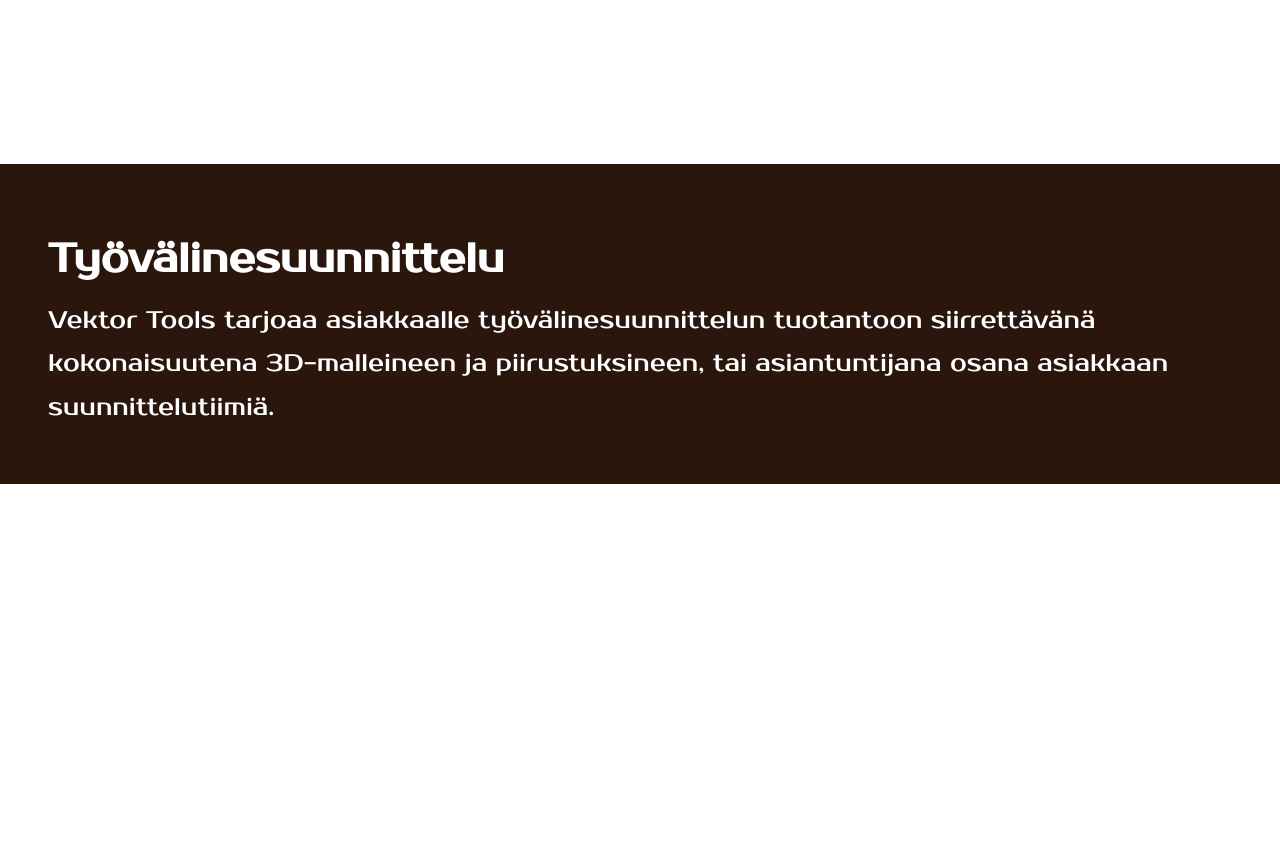
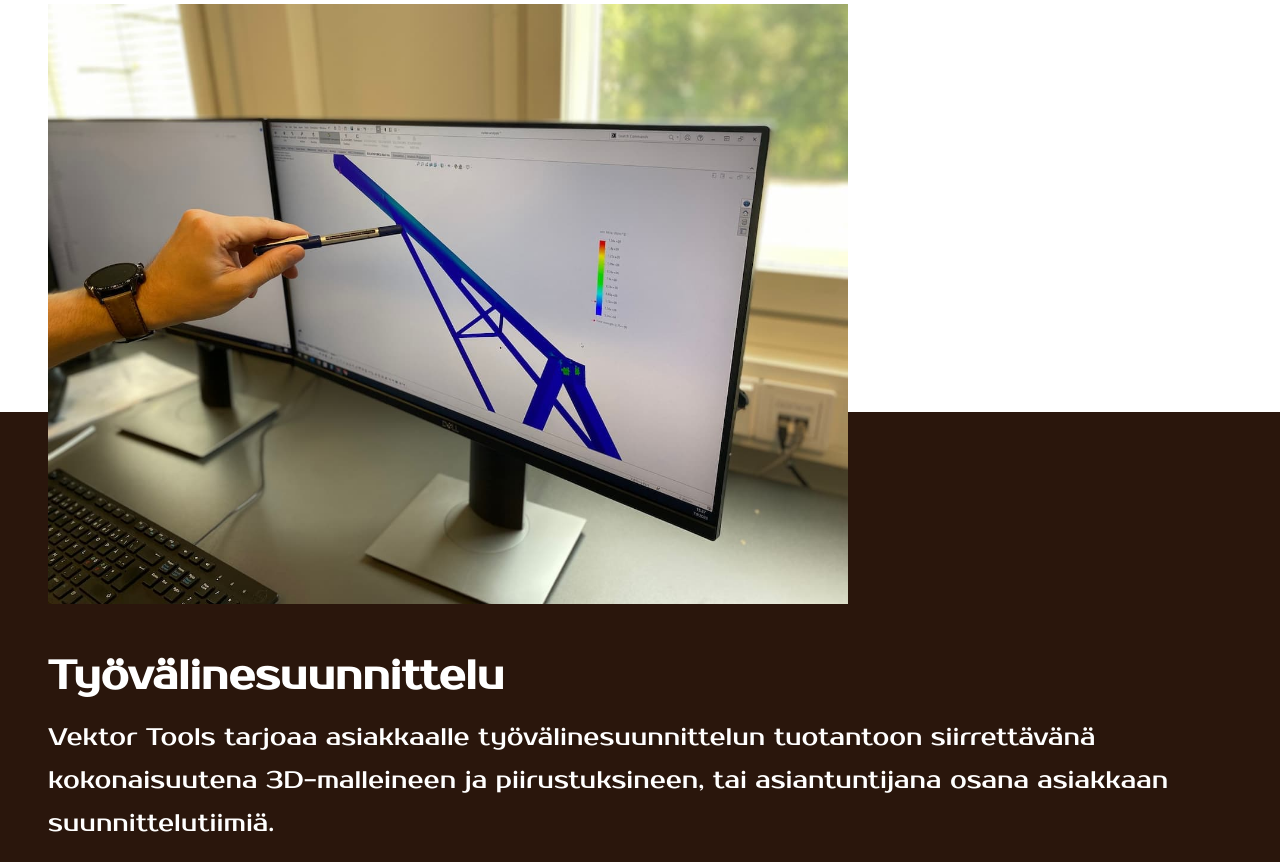
Before and after one commit to juhanapurtsi/Firman-domain, a plain HTML site: page index.html in a window 1280 px wide. Shown: the part 585-1447 px from the top of the page. Before the commit the page ends 1069 px from the top, so only its background shows below. Drawn offline with Linux system fonts and the light colour scheme.

Commit message:
Add frontpage image.

```diff
--- a/index.html
+++ b/index.html
@@ -72,13 +72,17 @@
   </section>
 
   <!-- Kuvaus-elementti -->
-  <section class="bio">
+  <section class="bio-wrapper">
+    <img class="landing-image" src="public/etusivukuva.jpg" alt="" />
+    <div class="bio">
       <div>
         <h3>Työvälinesuunnittelu</h3>
         <p>
-        Vektor Tools tarjoaa asiakkaalle työvälinesuunnittelun tuotantoon siirrettävänä kokonaisuutena 3D-malleineen ja
+          Vektor Tools tarjoaa asiakkaalle työvälinesuunnittelun tuotantoon siirrettävänä kokonaisuutena 3D-malleineen
+          ja
           piirustuksineen, tai asiantuntijana osana asiakkaan suunnittelutiimiä.
         </p>
       </div>
   </section>
+  </div>
 </body>
--- a/style.css
+++ b/style.css
@@ -106,7 +106,7 @@
 }
 @media (min-width: 800px) {
   .hero {
-    height: 40rem;
+    height: 30rem;
     padding: 1rem 3rem;
   }
   .hero h1 {
@@ -123,11 +123,22 @@
 }
 
 /* Kuvaus-elementin tyylit */
+.bio-wrapper {
+  display: flex;
+  flex-direction: column;
+}
+.landing-image {
+  width: 800px;
+  max-width: 90vw;
+  margin-bottom: -5rem;
+  margin-left: 1rem;
+  z-index: 100;
+}
 .bio {
   display: flex;
   align-items: center;
   min-height: 20rem;
-  padding: 1rem 1rem;
+  padding: 7rem 1rem 1rem 1rem;
   background-color: var(--color-primary);
   color: var(--color-background);
 }
@@ -140,8 +151,12 @@
   line-height: 1.5;
 }
 @media (min-width: 800px) {
+  .landing-image {
+    margin-left: 3rem;
+    margin-bottom: -12rem;
+  }
   .bio {
-    padding: 1rem 3rem;
+    padding: 14rem 3rem 1rem 3rem;
   }
   .bio h3 {
     font-size: 2.5rem;
@@ -151,3 +166,9 @@
     line-height: 1.8;
   }
 }
+@media (min-width: 1400px) {
+  /* wrap the text to the right on wide screens. */
+  .bio {
+    padding: 1rem 3rem 1rem 920px;
+  }
+}
```
Also changed, not shown: public/etusivukuva.jpg (added). Lines whose indentation alone changed are shown as unchanged.
